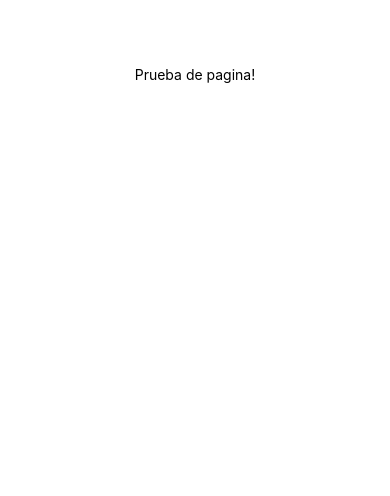
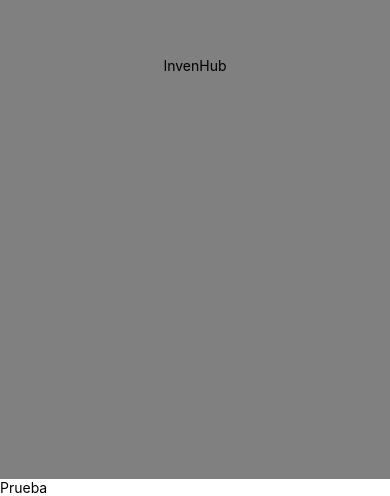
Before and after one commit to UserJA01/Invenhub, a React Native app: screen / in a window 390 px wide. Shown: the part 348-844 px from the top of the page. Built offline with nearby package versions, Linux system fonts and the light colour scheme.

Commit message:
Empece a hacer pruebas a para ver si funciona y si funciona

```diff
--- a/App.js
+++ b/App.js
@@ -3,17 +3,19 @@ import { StyleSheet, Text, View } from 'react-native';
 
 export default function App() {
   return (
-    <View style={styles.container}>
-      <Text>Prueba de pagina!</Text>
+    <><View style={styles.container}>
+      <Text>InvenHub</Text>
       <StatusBar style="auto" />
-    </View>
+    </View><View style={styles.footer}>
+      <Text>Prueba</Text>
+      </View></>
   );
 }
 
 const styles = StyleSheet.create({
   container: {
     flex: 1,
-    backgroundColor: '#fff',
+    backgroundColor: 'gray',
     alignItems: 'center',
     justifyContent: 'center',
   },
```
